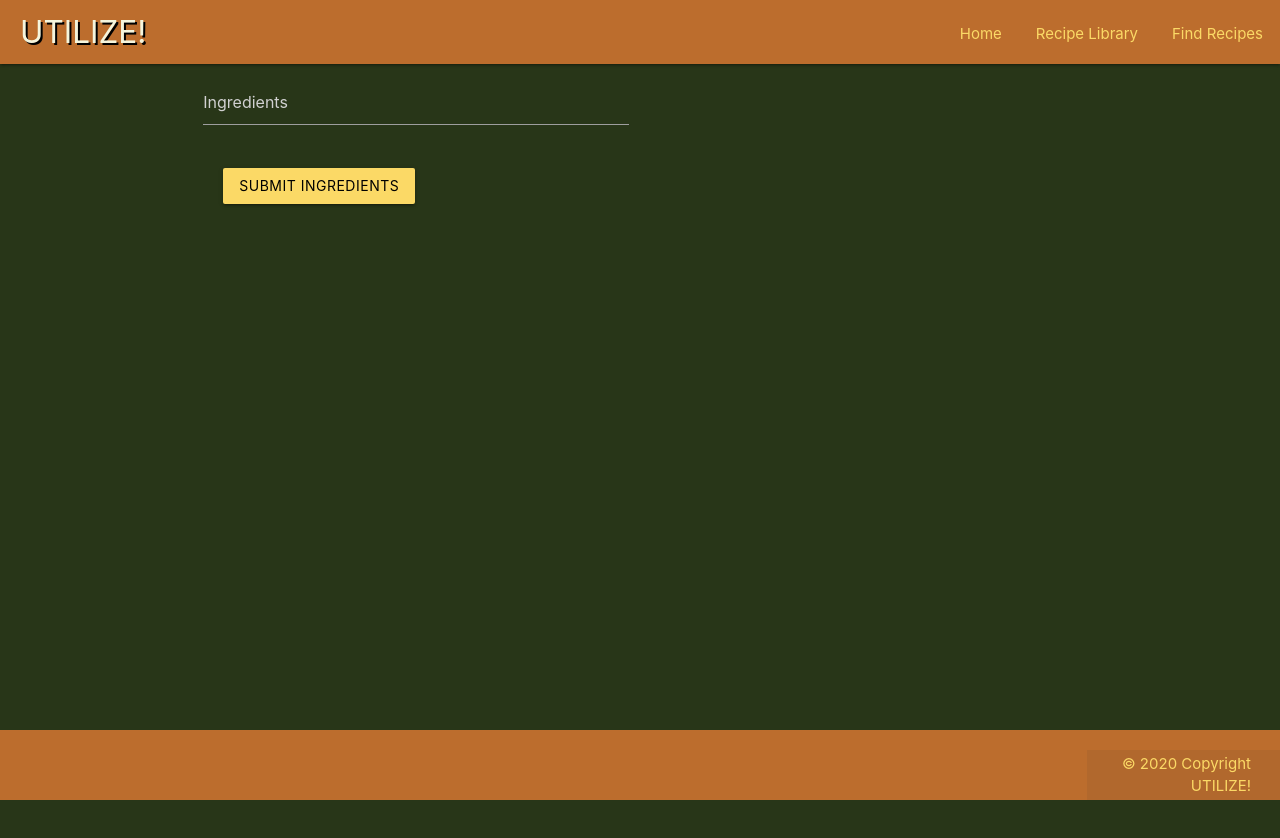
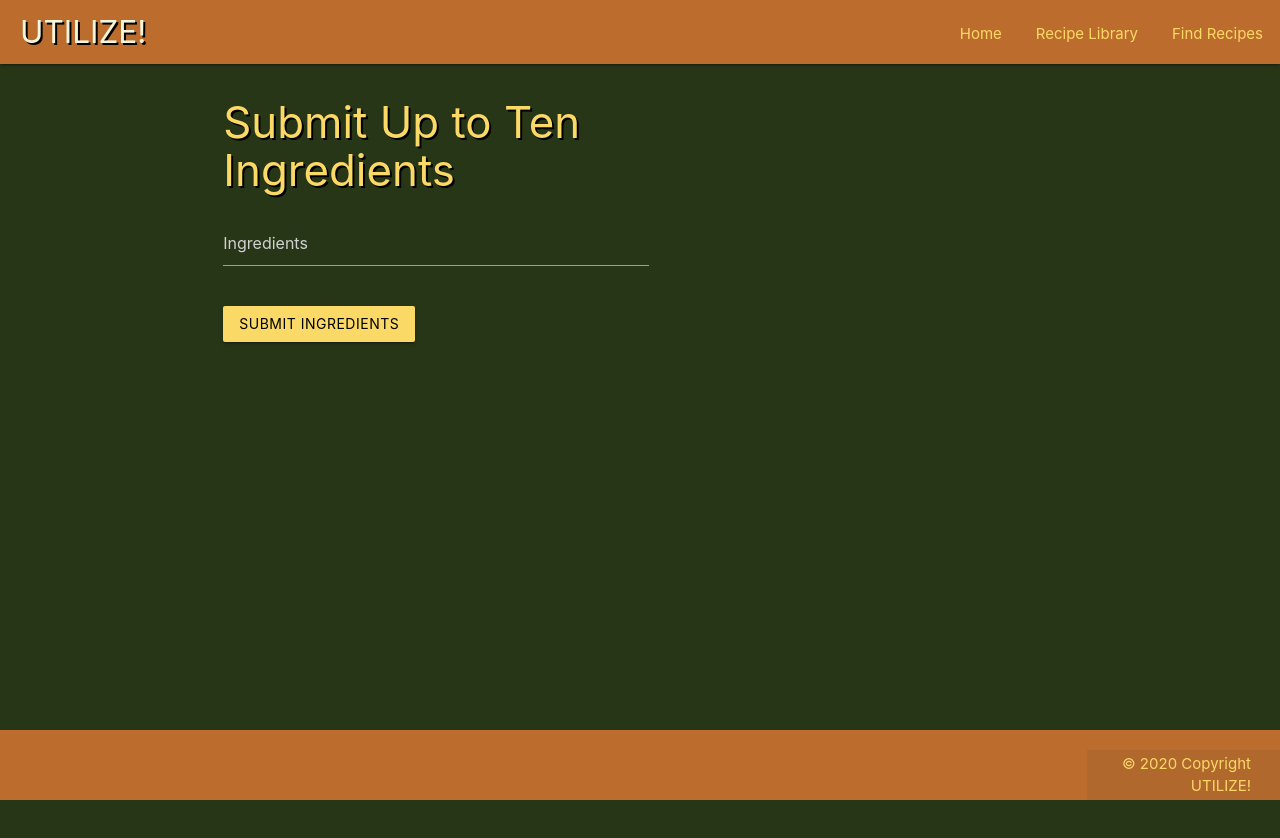
Before and after one commit to bclosson/Utilize, a React (Create React App) app in the folder client/: page /recipes/new in a window 1280 px wide. Shown: the top 838 px of the page. Built offline with nearby package versions, Linux system fonts and the light colour scheme.

Commit message:
commit updated styling on recipe card, home page, and new recipe pages

```diff
--- a/client/src/Components/RecipeCard.js
+++ b/client/src/Components/RecipeCard.js
@@ -8,20 +8,20 @@ const RecipeCard = (props) => {
 
 
   return(
-    <div className="row">
-      <div className="col s6 m7">
-        <div className="card">
+    <div className="row" id="card-row">
+      <div className="row s6 m7">
+        <div className="card" id="library-recipe">
           <div className="card-image">
-            <img src={recipe.image} alt="Recipe"/>
-            <span className="card-title">{ recipe.label }</span>
+            <img src={recipe.image} id="library-recipe-image" alt="Recipe"/>
+            <span className="card-title" id="recipe-name">{ recipe.label }</span>
           </div>
           <div className="card-content">
             <p>Servings: { recipe.yield }</p>
             <p>Calories Per Serving: { Math.floor(recipe.calories / recipe.yield) }</p>
 
           </div>
-          <div className="card-action">
-            <Link to={{
+          <div className="card-action" id="card-action">
+            <Link id="full-recipe-link" to={{
               pathname:'/recipes/show',
               recipes: {
                 recKey: props.recKey,
--- a/client/src/index.css
+++ b/client/src/index.css
@@ -79,6 +79,7 @@ code {
 input {
   color: #fbd966;
 }
+
 /* RECIPE INDEX PAGE */
 h1 {
   color: #ff6f00;
@@ -98,7 +99,21 @@ h1 {
   background-color: #d68535;
 }
 
-/* RECIPE SHOW PAGE */
+/* NEW RECIPE */
+#new-title {
+  color: #fbd966;
+  font-weight: 400;
+  text-shadow: 2px 2px black;
+  margin: 20px;
+}
+
+#ingredients-input {
+  color: #fbd966;
+  margin: 5px 0 5px 20px;
+  text-shadow: 1px 1px #283618;
+}
+
+/* RECIPE/LIBRARY SHOW PAGE */
 #show-name {
   color: #fbd966;
   font-weight: 400;
@@ -217,7 +232,7 @@ h6 {
   margin: 0 0 0 20px;
 }
 
-/* LIBRARY CARD */
+/* RECIPE/LIBRARY CARD */
 #card-row {
   display: flex;
   float: left;
--- a/client/src/pages/Home.js
+++ b/client/src/pages/Home.js
@@ -38,7 +38,7 @@ class Home extends Component {
                   borderRadius: "3px",
                   letterSpacing: "1.5px"
                 }}
-                className="btn btn-large btn-flat waves-effect white black-text"
+                className="btn btn-large waves-effect waves-light hoverable blue accent-3"
               >
                 Log In
               </Link>
--- a/client/src/pages/NewRecipe.js
+++ b/client/src/pages/NewRecipe.js
@@ -31,14 +31,16 @@ class NewRecipe extends React.Component {
             <form className="col s12">
               <div className="row">
                 <div className="input-field col s6">
+                  <h3 id="new-title">Submit Up to Ten Ingredients</h3>
+                  <label for="ingredients"></label>
                   <input
+                    id="ingredients-input"
                     name="ingredients"
                     type="text"
                     className="input-field"
                     placeholder='Ingredients'
                     onChange={ this.handleChange }
                   />
-                  <label for="ingredients"></label>
                 </div>
               </div>
               <Link className = 'btn button-blue spacing' to={{
```
Also changed, not shown: 1 other file (tests, documents, lock files or other folders).
